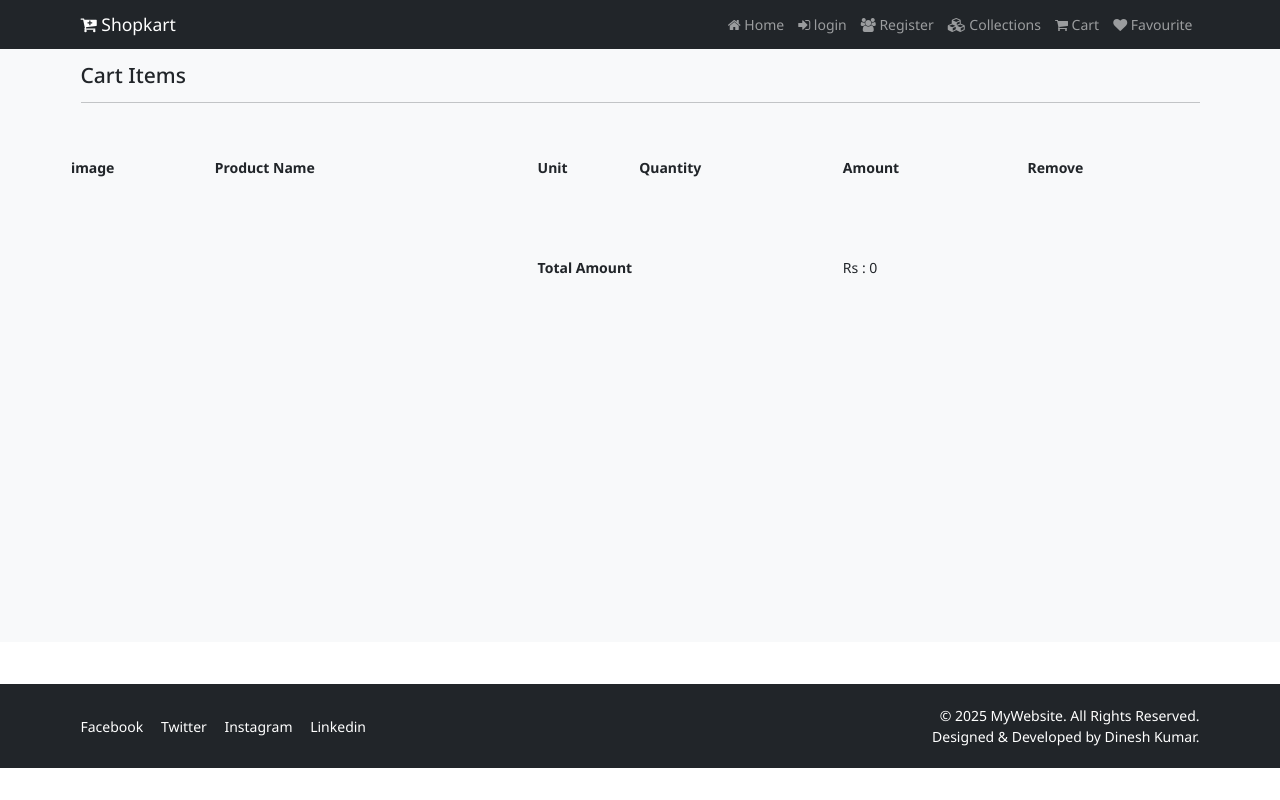
After one commit to Dinesh7023/shopkart, a Django app: template shop/templates/shop/cart.html in a window 1280 px wide. The commit adds this page. Run offline with Django 3.2, Linux system fonts and the light colour scheme; the template is opened without the code that fills it, so the values that code supplies are empty.

Commit message:
cart and fav added

```diff
--- /dev/null
+++ b/shop/templates/shop/cart.html
@@ -0,0 +1,58 @@
+{% extends 'shop/layouts/main.html' %}
+{% block title %}
+Registration | Shopkart
+{% endblock title %}
+{% block content %}
+
+<section class="bg-light py-4 my-5" style="min-height: 600px;">
+    <div class="container">
+        <div class="row">
+            <div class="col-12">
+                <h4 class="mb-3">Cart Items</h4>
+                <hr style="border-color:#b8bfc2">
+            </div>
+
+
+
+            <table class="" style="min-height: 200px;">
+                <tr>
+                    <th>image</th>
+                    <th>Product Name</th>
+                    <th>Unit</th>
+                    <th>Quantity</th>
+                    <th>Amount</th>
+                    <th>Remove</th>
+                </tr>
+
+                {% for item in cart %}
+                <tr>
+                    <td><img src="{{item.product.product_image.url}}" height="75px" alt="{{item.product.name}}"></td>
+                    <td>{{item.product.name}}</td>
+                    <td>{{item.product.selling_price | stringformat:'d' }}</td>
+                    <td>{{item.product_qty}}</td>
+                    <td class="amt">{{item.total_cost | stringformat:'d' }}</td>
+                    <td><a href="{% url 'remove_cart' item.id %}" onclick="return confirm('Are You Sure? to Remove')" class="btn btn-danger btn-sm"><i class="fa fa-trash"></i> Remove</a></td>
+                </tr>
+                {% endfor %}
+                <tr>
+                    <td></td>
+                    <td></td>
+                    <td colspan="2"><b>Total Amount</b></td>
+                    <td id="net" >0</td>
+                </tr>
+            </table>
+
+        </div>
+    </div>
+</section>
+
+<script>
+    const nodes = document.querySelectorAll('.amt');
+    const arr = Array.from(nodes);
+    const res = arr.reduce((acc, curr) => {
+        return acc += Number(curr.textContent)
+    }, 0);
+    document.getElementById("net").innerHTML="Rs : "+res;
+</script>
+
+{% endblock content %}
--- a/shop/templates/shop/inc/navbar.html
+++ b/shop/templates/shop/inc/navbar.html
@@ -16,7 +16,8 @@
         <a class="nav-link" href="{% url 'register' %}"><i class="fa fa-users"></i> Register</a>
         {% endif %}
         <a class="nav-link" href="{% url 'collections' %}"><i class="fa fa-cubes"></i> Collections</a>
-        <a class="nav-link" href="#"><i class="fa fa-shopping-cart"></i> Cart</a>
+        <a class="nav-link" href="{% url 'cart' %}"><i class="fa fa-shopping-cart"></i> Cart</a>
+        <a class="nav-link" href="{% url 'favviewpage' %}"><i class="fa fa-heart"></i> Favourite</a>
       </div>
     </div>
   </div>
--- a/shop/urls.py
+++ b/shop/urls.py
@@ -6,6 +6,11 @@ urlpatterns = [
     path('register',views.register, name="register"),
     path('login',views.login_page, name="login"),
     path('logout',views.logout_page, name="logout"),
+    path('cart',views.cart_page, name="cart"),
+    path('fav',views.fav_page, name="fav"),
+    path('favviewpage',views.favviewpage, name="favviewpage"),
+    path('remove_fav/<str:fid>',views.remove_fav, name="remove_fav"),
+    path('remove_cart/<str:cid>',views.remove_cart, name="remove_cart"),
     path('collections', views.collections, name="collections"),
     path('collections/<str:name>', views.collectionsview, name="collections"),
     path('collections/<str:cname>/<str:pname>', views.product_details, name="product_details"),
```
Also changed, not shown: shop/models.py (+10 -0 lines), shop/templates/shop/fav.html (added, +41 -0 lines), shop/templates/shop/products/product_details.html (+30 -4 lines), shop/views.py (+47 -4 lines), shop/migrations/0003_favourite.py (added).
